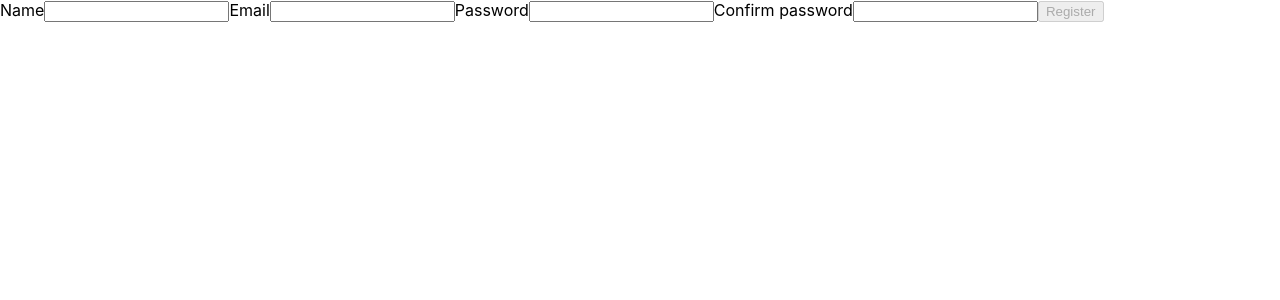
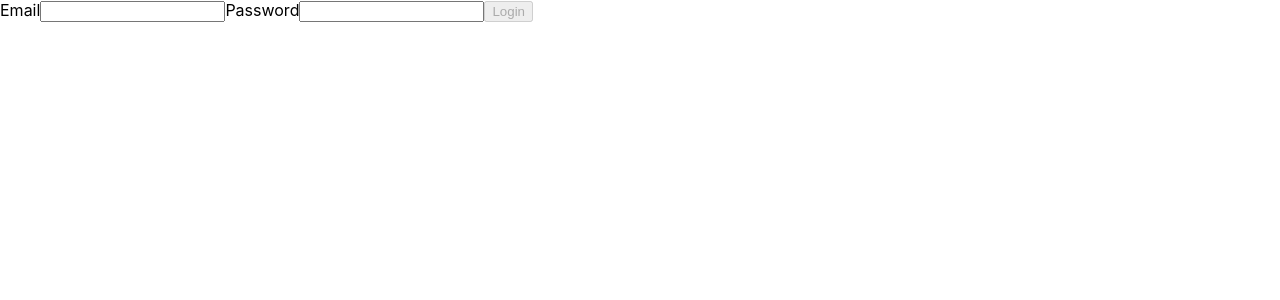
Before and after one commit to I-Dvorianska/goit-react-hw-08-phonebook, a React (Create React App) app: page /contacts in a window 1280 px wide. Shown: the top 300 px of the page. Built offline with nearby package versions, Linux system fonts and the light colour scheme.

Commit message:
login form without styles

```diff
--- a/src/App.js
+++ b/src/App.js
@@ -1,13 +1,15 @@
 // import ContactForm from "./ContactForm/ContactForm";
 // import ContactList from "./ContactList/ContactList";
 // import Filter from "./Filter/Filter";
-import RegisterForm from "./RegisterForm/RegisterForm";
+// import RegisterForm from "./RegisterForm/RegisterForm";
 // import { PrimaryTitle, SecondaryTitle } from "./App.styled";
+import LoginForm from "./LoginForm/LoginForm";
 
 function App() {
   return (
     <>
-      <RegisterForm />
+      <LoginForm />
+      {/* <RegisterForm /> */}
       {/* <PrimaryTitle>Phonebook</PrimaryTitle>
       <ContactForm />
       <SecondaryTitle>Contacts</SecondaryTitle>
--- a/src/LoginForm/LoginForm.js
+++ b/src/LoginForm/LoginForm.js
@@ -0,0 +1,55 @@
+import { Formik, Field, Form, ErrorMessage } from "formik";
+
+const validate = (values) => {
+  const errors = {};
+
+  if (!values.password) {
+    errors.password = "Required";
+  } else if (values.password.length < 6) {
+    errors.password = "Must be 6 characters or more";
+  } else if (values.password.length > 12) {
+    errors.password = "Must be 20 characters or less";
+  }
+
+  if (!values.email) {
+    errors.email = "Required";
+  } else if (!/^[A-Z0-9._%+-]+@[A-Z0-9.-]+\.[A-Z]{2,4}$/i.test(values.email)) {
+    errors.email = "Invalid email address";
+  }
+
+  return errors;
+};
+
+const LoginForm = () => {
+  return (
+    <Formik
+      initialValues={{
+        email: "",
+        password: "",
+      }}
+      validate={validate}
+      onSubmit={(values, formikBag) => {
+        console.log(values);
+        formikBag.resetForm();
+      }}
+    >
+      {({ isValid, dirty }) => (
+        <Form>
+          <label htmlFor="email">Email</label>
+          <Field name="email" type="email" />
+          <ErrorMessage name="email" />
+
+          <label htmlFor="password">Password</label>
+          <Field name="password" type="password" />
+          <ErrorMessage name="password" />
+
+          <button type="submit" disabled={!isValid || !dirty}>
+            Login
+          </button>
+        </Form>
+      )}
+    </Formik>
+  );
+};
+
+export default LoginForm;
```
